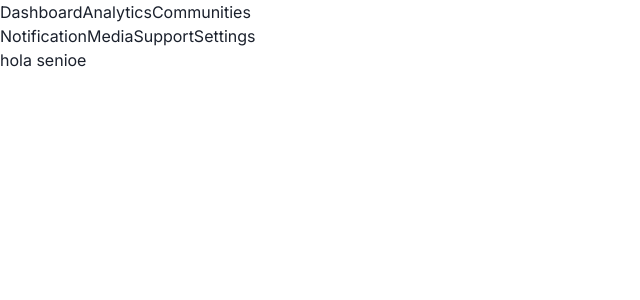
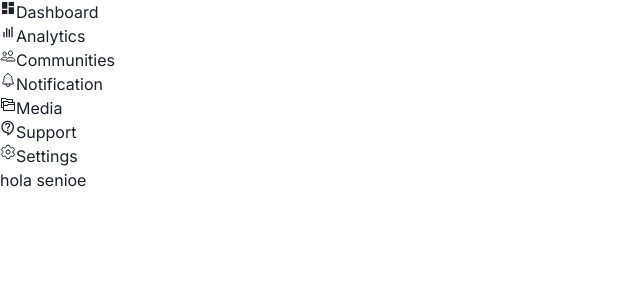
Before and after one commit to akareagwom/LYT-userDashboard, a Next.js app: page / in a window 1280 px wide. Shown: the top 300 px of the page, without its empty margins (0-640 px from the left). Built offline with nearby package versions, Linux system fonts and the light colour scheme.

Commit message:
sidebar icons

```diff
--- a/package.json
+++ b/package.json
@@ -15,6 +15,7 @@
     "framer-motion": "^11.0.14",
     "next": "14.1.3",
     "react": "^18",
-    "react-dom": "^18"
+    "react-dom": "^18",
+    "react-icons": "^5.0.1"
   }
 }
--- a/src/app/components/Drawer.js
+++ b/src/app/components/Drawer.js
@@ -1,7 +1,12 @@
-"use Client"
-import { Drawer, DrawerContent, DrawerHeader,DrawerCloseButton,Button, Link, Box} from "@chakra-ui/react";
+// "use Client"
+// "use server";
+import { Drawer, DrawerContent, DrawerHeader,DrawerCloseButton,Button, Link, Box, Flex, Icon} from "@chakra-ui/react";
 // import {useDisclosure} from '@nextui-org/react';
-import {useDisclosure} from '@chakra-ui/react'
+// import {useDisclosure} from '@chakra-ui/react'
+import { MdDashboard, MdOutlineContactSupport } from "react-icons/md";
+import { BiBarChart } from "react-icons/bi";
+import { VscFileSubmodule } from "react-icons/vsc";
+import { IoPeopleOutline,IoNotificationsOutline,IoSettingsOutline  } from "react-icons/io5";
 
 const SideBar = () => {
 
@@ -10,13 +15,36 @@ const SideBar = () => {
         w={'20%'}
         display={'block'}
         >
+          <Flex>
+            {/* <Icon as={MdDashboard}/>  */}
+            {/* <Icon as={MdDashboard} /> */}
+            <MdDashboard/>
             <Link>Dashboard</Link>
+          </Flex>
+          <Flex>
+            <BiBarChart />
             <Link>Analytics</Link>
+          </Flex>
+          <Flex>
+            <IoPeopleOutline />
             <Link>Communities</Link>
+          </Flex>
+          <Flex>
+            <IoNotificationsOutline />
             <Link>Notification</Link>
+          </Flex>
+          <Flex>
+          <VscFileSubmodule />
             <Link>Media</Link>
+          </Flex>
+          <Flex>
+            <MdOutlineContactSupport />
             <Link>Support</Link>
+          </Flex>
+          <Flex>
+            <IoSettingsOutline />
             <Link>Settings</Link>
+          </Flex>
         </Box>
      );
 }
```
Also changed, not shown: 1 other file (tests, documents, lock files or other folders). Lines whose indentation alone changed are shown as unchanged.
